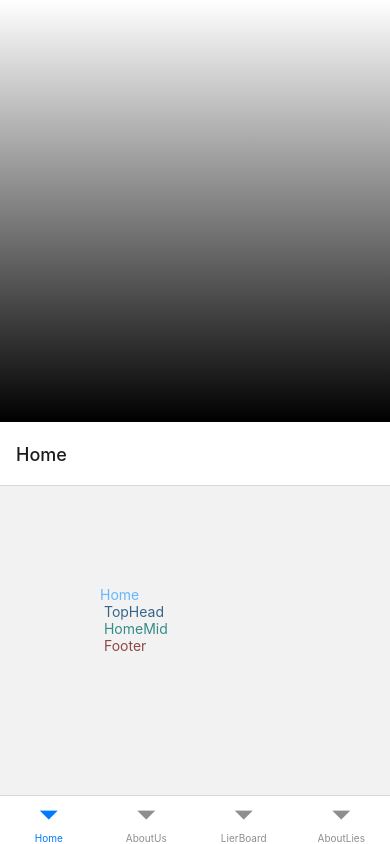
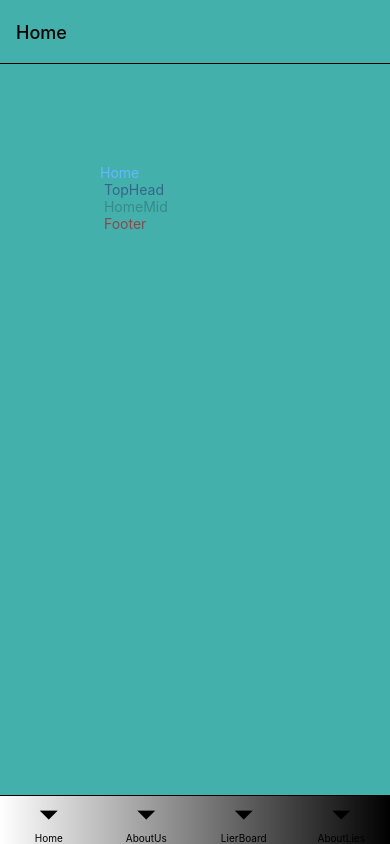
Before and after one commit to psteingh/LTRapp, a React Native app: screen / in a window 390 px wide. Built offline with nearby package versions, Linux system fonts and the light colour scheme.

Commit message:
ltrapp04081053

```diff
--- a/App.js
+++ b/App.js
@@ -13,13 +13,6 @@ import AboutLiesBoard from './boardaboutlies/aboutliesboard.component';
 
 const Tab = createBottomTabNavigator();
 
-{/* <LinearGradient
-    colors={[Colors.primaryWhite, Colors.primaryBlack]}
-    start={{x: 0, y: 0}}
-    end={{x: 1, y: 0}}
-    style={styles.container}>
-</LinearGradient> */}
-
 function MyTabs() {
   return (
     <Tab.Navigator>
@@ -32,25 +25,21 @@ function MyTabs() {
 }
 
 export default function App() {
-  // const navTheme = {
-  // colors: { background: Colors.primaryLgreen }}
+  const navTheme = {
+  colors: { background: Colors.primaryLgreen }}
 
   return (
-    <NavigationContainer>
+    <NavigationContainer theme={navTheme}>
 
-    <View style={{flex: 1}}>
     <LinearGradient
-    style={{
-      position: "absolute",
-      left: 0,
-      right: 0,
-      top: 0,
-      bottom: 0
-    }}
-    colors={[Colors.primaryWhite, Colors.primaryBlack]} />
-    </View>
+    colors={[Colors.primaryWhite, Colors.primaryBlack]}
+    start={{x: 0, y: 0}}
+    end={{x: 1, y: 0}}
+    style={styles.container}>
 
-      <MyTabs />
+    <MyTabs />
+
+    </LinearGradient>
 
     </NavigationContainer>
   );
```
